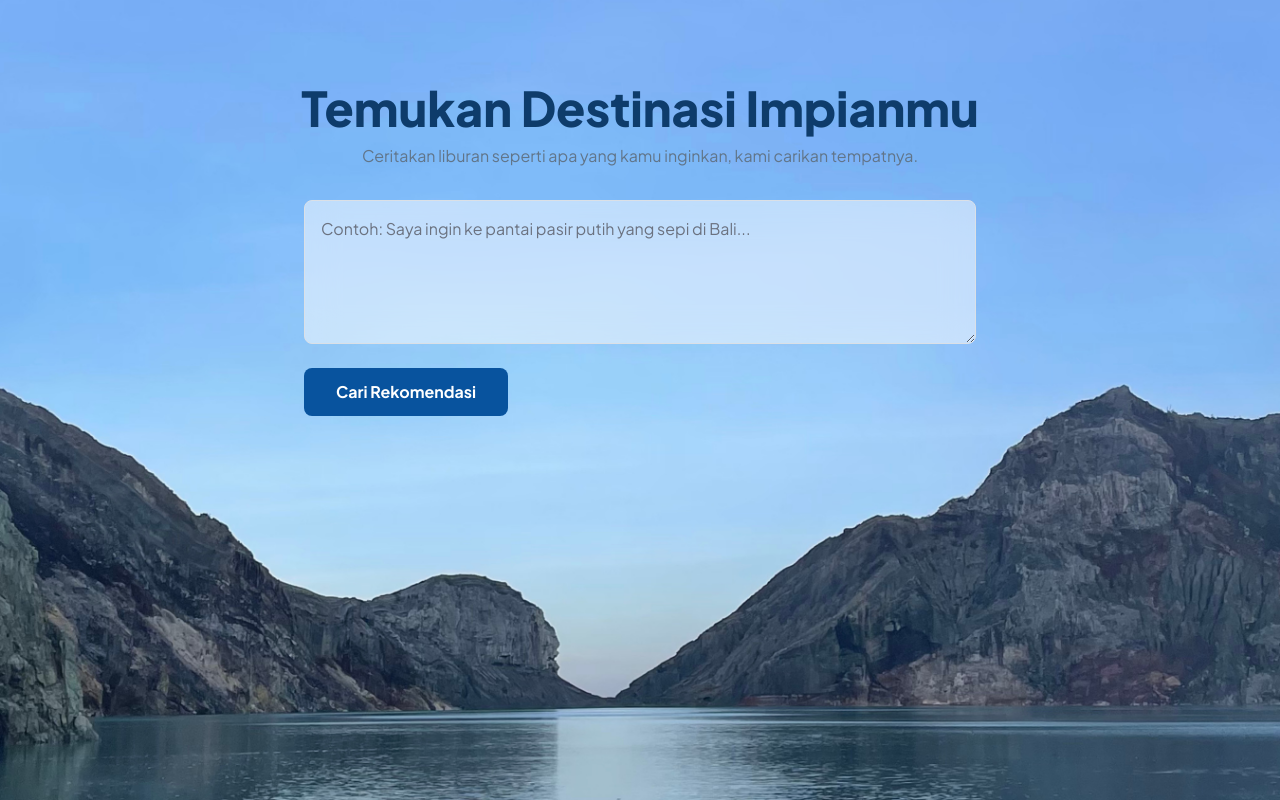
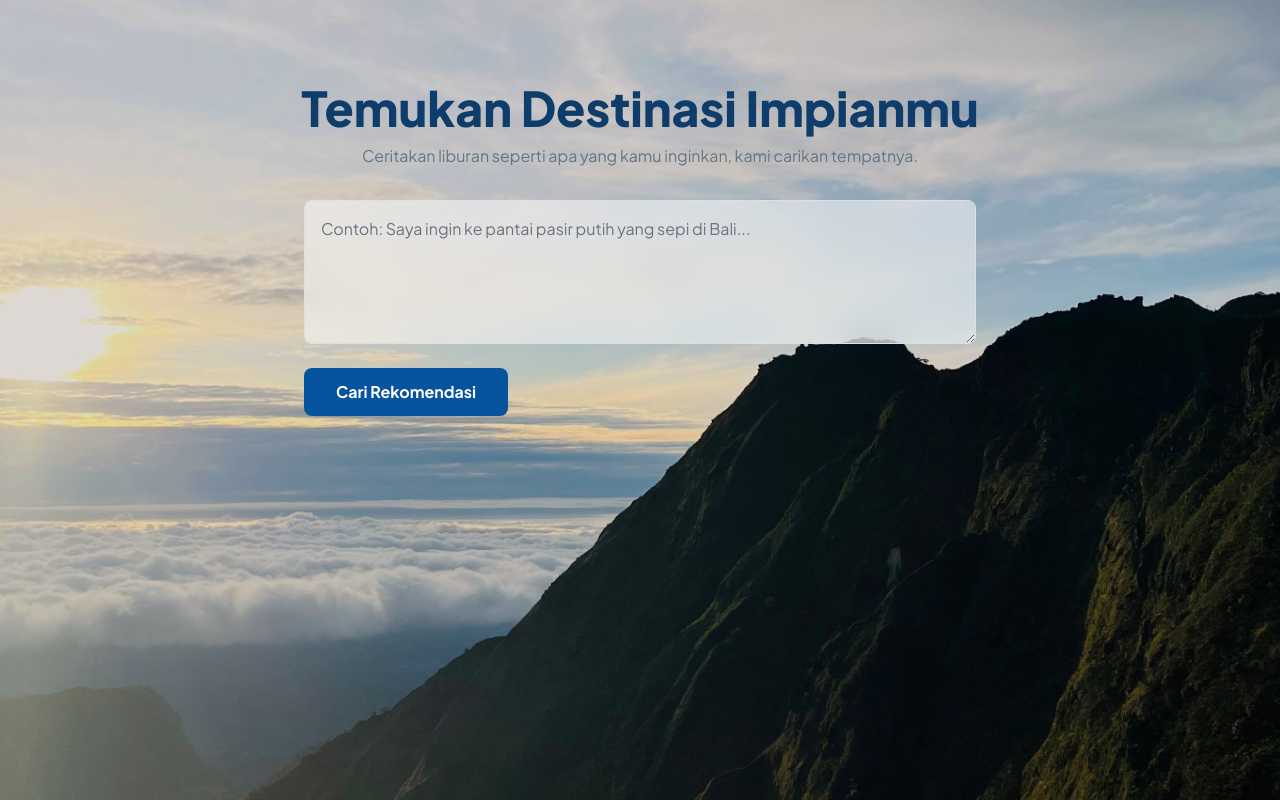
Before and after one commit to aidilju/rekomendasi_wisata, a Flask app: page / in a window 1280 px wide. Run offline with Flask 3, Linux system fonts and the light colour scheme; some libraries are stand-ins or nearby versions.

Commit message:
Update index.html

```diff
--- a/templates/index.html
+++ b/templates/index.html
@@ -43,7 +43,7 @@
         /* --- PERUBAHAN DIMULAI DI SINI --- */
         body {
             /* Ganti URL ini dengan gambar Anda */
-            background-image: url('/static/images/backgroundwisata.jpg');
+            background-image: url('/static/images/IMG-20241022-WA0123_1.jpg');
             background-size: cover;
             background-position: center;
             background-attachment: fixed;
@@ -183,4 +183,5 @@
     </script>
 </body>
 
+
 </html>
```
